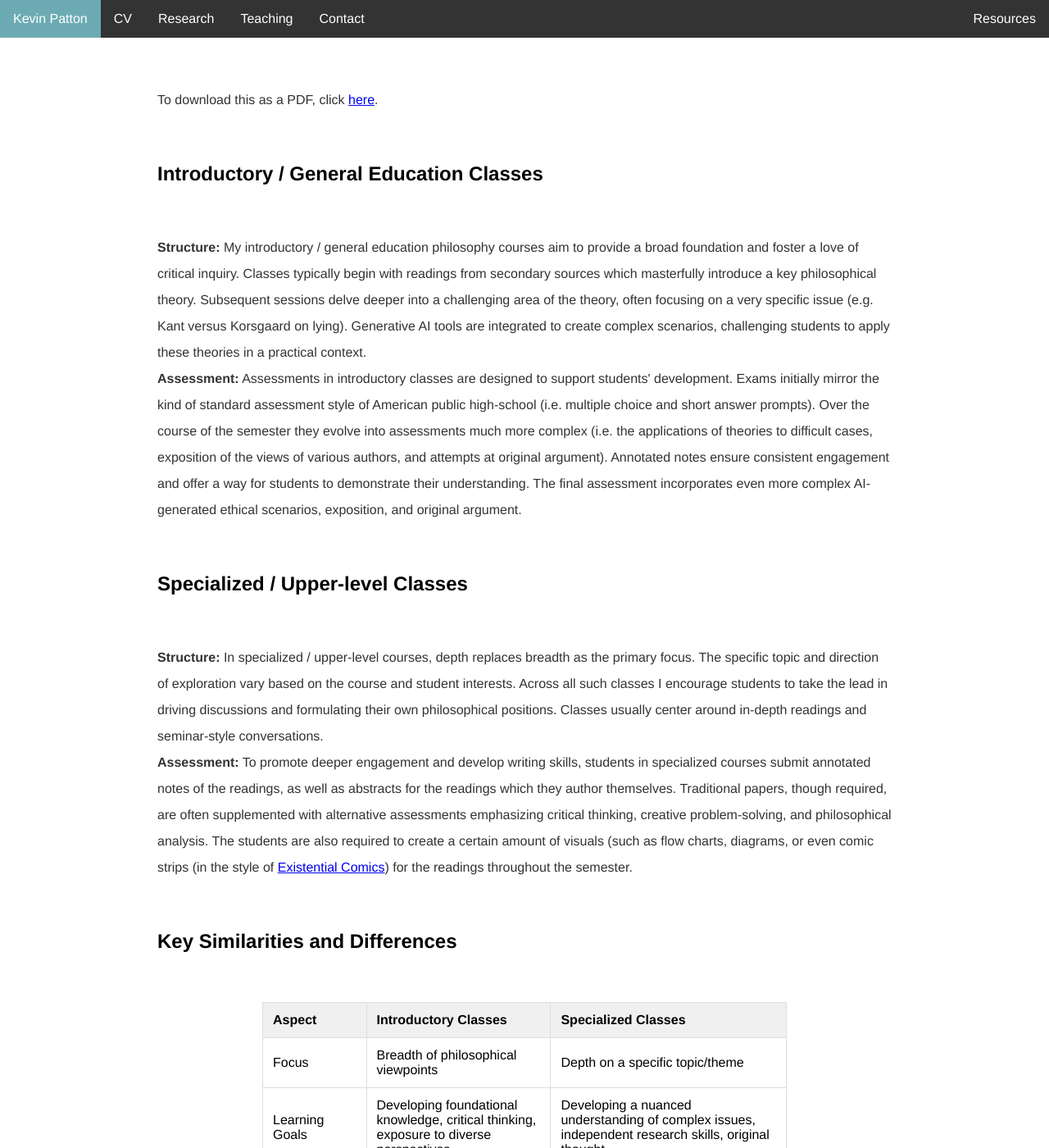
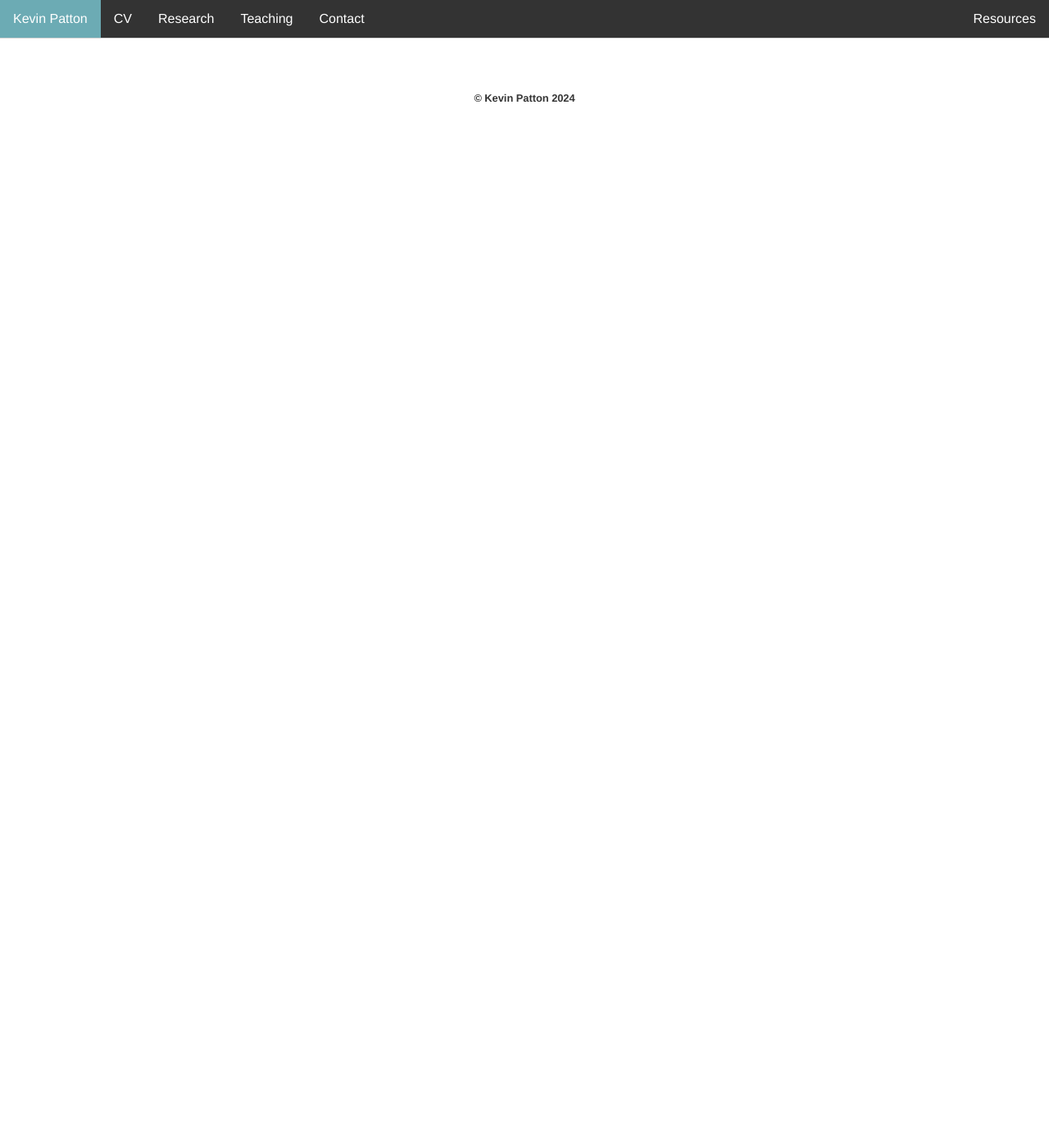
Before and after one commit to kevinjpatton/kevinjpatton.github.io, a Jekyll site: the page built from teaching/pedagogy/index.html, in a window 1280 px wide and 1400 px high. Shown: the whole window at 82% size. Built offline with Jekyll 4.4.1, drawn with Linux system fonts in a browser that asks for light colours; Markdown is read by kramdown in place of the engine named in the settings; some of the changed text lies outside the part shown.

Commit message:
Update index.html

```diff
--- a/teaching/pedagogy/index.html
+++ b/teaching/pedagogy/index.html
@@ -1,50 +1,4 @@
 ---
 layout: default
-title: Teaching - Kevin Patton
+title: Pedagogy - Kevin Patton
 ---
-
-<p>To download this as a PDF, click <a href="/teaching/pedagogy/Handout - Approach to Teaching.pdf" target="_blank">here</a>.</p>
-
-<h2>Introductory / General Education Classes</h2>
-<p><b>Structure:</b> My introductory / general education philosophy courses aim to provide a broad foundation and foster a love of critical inquiry. Classes typically begin with readings from secondary sources which masterfully introduce a key philosophical theory. Subsequent sessions delve deeper into a challenging area of the theory, often focusing on a very specific issue (e.g. Kant versus Korsgaard on lying). Generative AI tools are integrated to create complex scenarios, challenging students to apply these theories in a practical context.<br><b>Assessment:</b> Assessments in introductory classes are designed to support students' development. Exams initially mirror the kind of standard assessment style of American public high-school (i.e. multiple choice and short answer prompts). Over the course of the semester they evolve into assessments much more complex (i.e. the applications of theories to difficult cases, exposition of the views of various authors, and attempts at original argument). Annotated notes ensure consistent engagement and offer a way for students to demonstrate their understanding. The final assessment incorporates even more complex AI-generated ethical scenarios, exposition, and original argument.</p>
-
-<h2>Specialized / Upper-level Classes</h2>
-<p><b>Structure:</b> In specialized / upper-level courses, depth replaces breadth as the primary focus. The specific topic and direction of exploration vary based on the course and student interests. Across all such classes I encourage students to take the lead in driving discussions and formulating their own philosophical positions. Classes usually center around in-depth readings and seminar-style conversations.<br><b>Assessment:</b> To promote deeper engagement and develop writing skills, students in specialized courses submit annotated notes of the readings, as well as abstracts for the readings which they author themselves. Traditional papers, though required, are often supplemented with alternative assessments emphasizing critical thinking, creative problem-solving, and philosophical analysis. The students are also required to create a certain amount of visuals (such as flow charts, diagrams, or even comic strips (in the style of <a href="https://existentialcomics.com" target="_blank">Existential Comics</a>) for the readings throughout the semester.</p>
-
-<h2>Key Similarities and Differences</h2>
-<table>
-  <thead>
-    <tr>
-      <th>Aspect</th>
-      <th>Introductory Classes</th>
-      <th>Specialized Classes</th>
-    </tr>
-  </thead>
-  <tbody>
-    <tr>
-      <td>Focus</td>
-      <td>Breadth of philosophical viewpoints</td>
-      <td>Depth on a specific topic/theme</td>
-    </tr>
-    <tr>
-      <td>Learning Goals</td>
-      <td>Developing foundational knowledge, critical thinking, exposure to diverse perspectives</td>
-      <td>Developing a nuanced understanding of complex issues, independent research skills, original thought</td>
-    </tr>
-    <tr>
-      <td>Instructor's Role</td>
-      <td>Guide, structuring learning with the "dialoguing" method</td>
-      <td>Facilitator, promoting discussion and exploration</td>
-    </tr>
-    <tr>
-      <td>Student Role</td>
-      <td>Active learners, applying and engaging with provided frameworks</td>
-      <td>More independent, driving discussions, formulating their own philosophical positions</td>
-    </tr>
-    <tr>
-      <td>Assessment (Primary)</td>
-      <td>Scaffolding exams, annotated notes, AI-based scenario analysis</td>
-      <td>Annotated notes, abstracts, alternative assessments emphasizing analysis, creative problem-solving, and/or original research</td>
-    </tr>
-  </tbody>
-</table>
```
